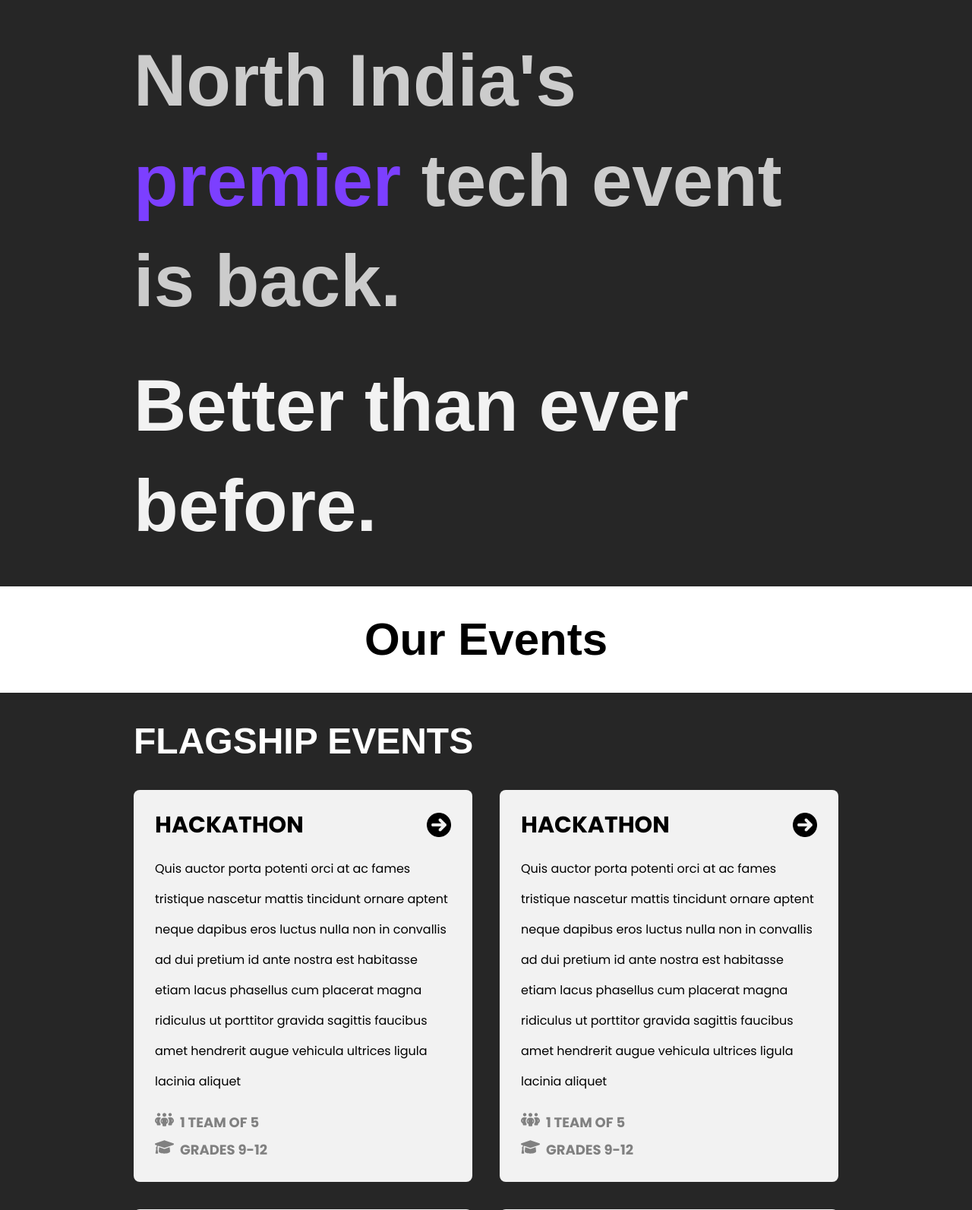
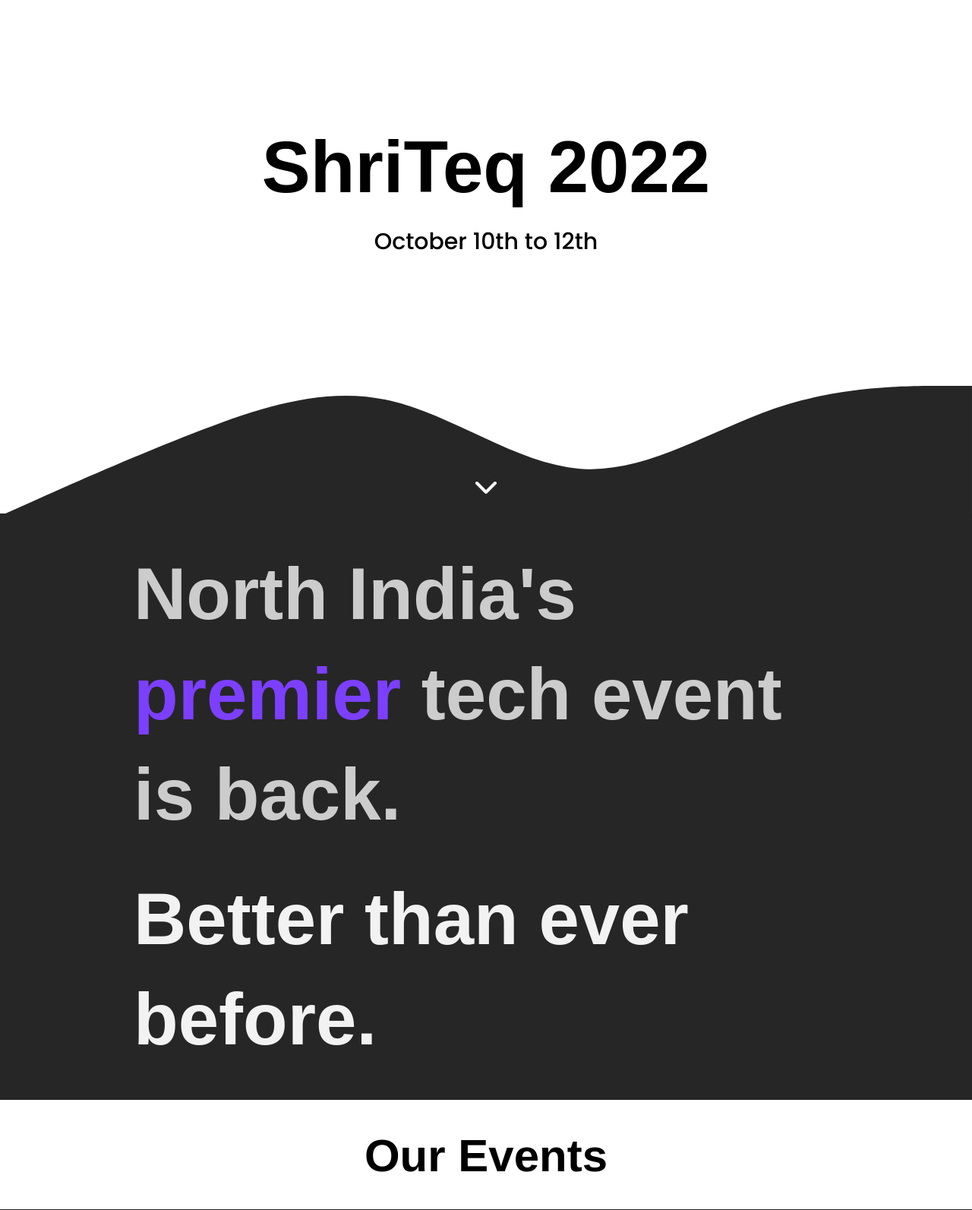
Before and after one commit to tsrsmict/shriteq, a Django app: page / in a window 1280 px wide. Shown: the part 114-1707 px from the top of the page at 76% size. Run offline with Django 4.2, Linux system fonts and the light colour scheme; some libraries are stand-ins or nearby versions.

Commit message:
Add hero

```diff
--- a/events/templates/index.html
+++ b/events/templates/index.html
@@ -1,10 +1,27 @@
 {% extends "base.html" %}
+{% load static %}
 
 {% block title %} {% endblock %}
 
+{% block css_imports %}
+<link rel="stylesheet" href="{% static 'css/index.css' %}">
+{% endblock %}
+
 {% load static %}
 {% block content %}
-<section class="px-5 py-10 font-bold leading-normal md:font-extrabold lg:font-black md:px-20 lg:px-44 bg-offblack font-display">
+<section class="bg-white hero">
+    <div class="flex flex-col h-full">
+        <div class="flex flex-col items-center flex-grow h-full">
+            <div class="flex flex-col items-center justify-center h-full">
+                <p class="mb-8 text-5xl font-semibold font-display md:text-7xl lg:text-8xl">ShriTeq 2022</p>
+                <p class="text-3xl font-medium font-body">October 10th to 12th</p>
+            </div>
+            <svg class="absolute -bottom-2 h-9 md:h-12 stroke-white chev-down md:bottom-3 lg:bottom-5" xmlns="http://www.w3.org/2000/svg" viewBox="0 0 24 24" fill="none" stroke="currentColor" stroke-width="2" stroke-linecap="round" stroke-linejoin="round" class="feather feather-chevron-down"><polyline points="6 9 12 15 18 9"></polyline></svg>
+
+        <img src="{% static 'assets/vectors/hero-wave-up.svg' %}" alt="" class="w-screen wave">
+    </div>
+</section>
+<section id="declaration" class="relative px-5 py-10 font-bold leading-normal -top-1 md:font-extrabold lg:font-black md:px-20 lg:px-44 bg-offblack font-display">
     <p class="mb-8 text-5xl leading-normal md:leading-normal lg:leading-snug md:text-7xl lg:text-8xl text-grey-tertiary">
         North India's <span class="text-violet">premier</span> tech event is back.
     </p>
--- a/static/css/event.css
+++ b/static/css/event.css
@@ -1,3 +1,4 @@
 .event-body {
+    /* to ensure that the SVG is at the bottom oft he screen. 154px = height of navbar with bottom margin. */
     min-height: calc(100vh - 154px);
 }
--- /dev/null
+++ b/static/css/index.css
@@ -0,0 +1,21 @@
+.hero {
+    height: calc(100vh - 82px);
+}
+
+.hero {
+    z-index: -1;
+}
+
+.hero .wave {
+    z-index: 0;
+}
+
+.hero .chev-down {
+    z-index: 1;
+}
+
+@media (min-width: 768px) {
+    .hero {
+        height: calc(100vh - 120px);
+    }
+}
--- a/static/css/main.css
+++ b/static/css/main.css
@@ -1,5 +1,5 @@
 main {
-    /* to make sure the footer is pinned to the bottom */
+    /* to make sure the footer is pinned to the bottom. 328px = height of footer on desktop */
     min-height: 328px;
 }
 
--- a/theme/static/css/dist/styles.css
+++ b/theme/static/css/dist/styles.css
@@ -786,6 +786,42 @@ h3 {
   position: static;
 }
 
+.absolute {
+  position: absolute;
+}
+
+.relative {
+  position: relative;
+}
+
+.bottom-0 {
+  bottom: 0px;
+}
+
+.bottom-5 {
+  bottom: 1.25rem;
+}
+
+.-top-1 {
+  top: -0.25rem;
+}
+
+.bottom-1 {
+  bottom: 0.25rem;
+}
+
+.-bottom-0 {
+  bottom: -0px;
+}
+
+.-bottom-1 {
+  bottom: -0.25rem;
+}
+
+.-bottom-2 {
+  bottom: -0.5rem;
+}
+
 .mx-auto {
   margin-left: auto;
   margin-right: auto;
@@ -882,6 +918,14 @@ h3 {
 
 .h-7 {
   height: 1.75rem;
+}
+
+.h-full {
+  height: 100%;
+}
+
+.h-9 {
+  height: 2.25rem;
 }
 
 .w-screen {
@@ -1000,6 +1044,10 @@ h3 {
   fill: #fff;
 }
 
+.stroke-white {
+  stroke: #fff;
+}
+
 .p-7 {
   padding: 1.75rem;
 }
@@ -1075,6 +1123,11 @@ h3 {
   line-height: 1.75rem;
 }
 
+.text-3xl {
+  font-size: 1.875rem;
+  line-height: 2.25rem;
+}
+
 .font-semibold {
   font-weight: 600;
 }
@@ -1085,6 +1138,10 @@ h3 {
 
 .font-bold {
   font-weight: 700;
+}
+
+.font-medium {
+  font-weight: 500;
 }
 
 .uppercase {
@@ -1177,6 +1234,14 @@ h3 {
 }
 
 @media (min-width: 768px) {
+  .md\:bottom-5 {
+    bottom: 1.25rem;
+  }
+
+  .md\:bottom-3 {
+    bottom: 0.75rem;
+  }
+
   .md\:mb-0 {
     margin-bottom: 0px;
   }
@@ -1193,9 +1258,21 @@ h3 {
     height: 5rem;
   }
 
+  .md\:h-12 {
+    height: 3rem;
+  }
+
   .md\:columns-2 {
     -moz-columns: 2;
          columns: 2;
+  }
+
+  .md\:fill-white {
+    fill: #fff;
+  }
+
+  .md\:stroke-white {
+    stroke: #fff;
   }
 
   .md\:px-20 {
@@ -1232,6 +1309,10 @@ h3 {
 }
 
 @media (min-width: 1024px) {
+  .lg\:bottom-5 {
+    bottom: 1.25rem;
+  }
+
   .lg\:grid-cols-2 {
     grid-template-columns: repeat(2, minmax(0, 1fr));
   }
@@ -1251,6 +1332,11 @@ h3 {
     line-height: 1;
   }
 
+  .lg\:text-9xl {
+    font-size: 8rem;
+    line-height: 1;
+  }
+
   .lg\:font-black {
     font-weight: 900;
   }
```
Also changed, not shown: static/assets/icons/chevron-down.svg (added), static/assets/vectors/hero-wave-up.png (added), static/assets/vectors/hero-wave-up.svg (added).
